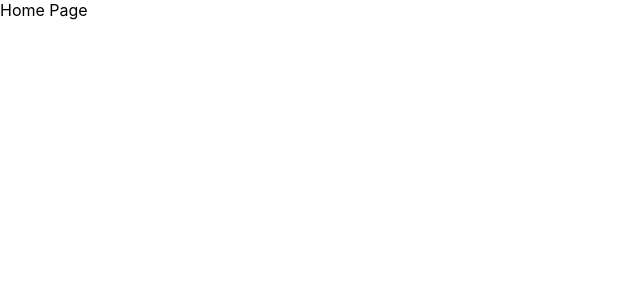
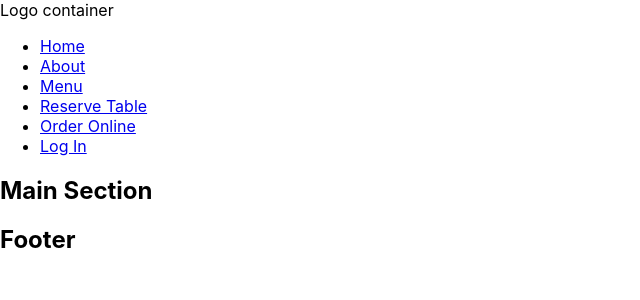
Before and after one commit to rishulpu1/coursera-react-capstone, a React (Create React App) app: page / in a window 1280 px wide. Shown: the top 300 px of the page, without its empty margins (0-640 px from the left). Built offline with nearby package versions, Linux system fonts and the light colour scheme.

Commit message:
created main components

```diff
--- a/src/App.js
+++ b/src/App.js
@@ -1,8 +1,18 @@
 import './App.css';
-
+import Header from './components/Header';
+import Nav from './components/Nav';
+import Main from './components/Main';
+import Footer from './components/Footer';
 function App() {
   return (
-    <div>Home Page</div>
+    <>
+      <Header>
+        <div>Logo container</div>
+        <Nav />
+      </Header>
+      <Main />
+      <Footer />
+    </>
   );
 }
 
--- /dev/null
+++ b/src/components/Footer/index.js
@@ -0,0 +1,10 @@
+const Footer = () => {
+    return(
+        <footer>
+            <h2>Footer</h2>
+        </footer>
+
+    );
+}
+
+export default Footer;
--- /dev/null
+++ b/src/components/Header/index.js
@@ -0,0 +1,9 @@
+const Header = (props) => {
+    return(
+        <header>
+            {props.children}
+        </header>
+    );
+}
+
+export default Header;
--- /dev/null
+++ b/src/components/Main/index.js
@@ -0,0 +1,10 @@
+const Main = () => {
+    return(
+        <main>
+            <h2>Main Section</h2>
+        </main>
+
+    );
+}
+
+export default Main;
--- /dev/null
+++ b/src/components/Nav/index.js
@@ -0,0 +1,17 @@
+const Nav = () => {
+    return(
+        <nav>
+            <ul>
+                <li><a href="#">Home</a></li>
+                <li><a href="#">About</a></li>
+                <li><a href="#">Menu</a></li>
+                <li><a href="#">Reserve Table</a></li>
+                <li><a href="#">Order Online</a></li>
+                <li><a href="#">Log In</a></li>
+            </ul>
+        </nav>
+
+    );
+}
+
+export default Nav;
```
